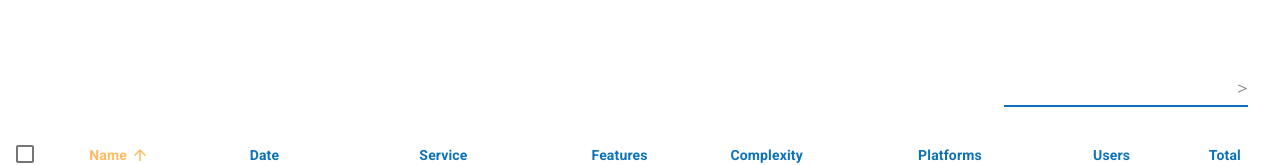
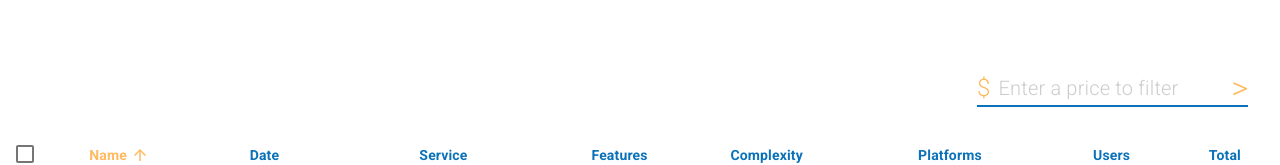
Before and after one commit to JulioAvalos/mui-project-manager, a Next.js app: page / in a window 1280 px wide. Both pictures are taken after a click on the button 1235 px from the left and 403 px from the top of the page. Shown: the part 315-480 px from the top of the page. Built offline with nearby package versions, Linux system fonts and the light colour scheme.

Commit message:
FIltering Total By Range - Continued

```diff
--- a/src/UI/EnhancedTable.js
+++ b/src/UI/EnhancedTable.js
@@ -142,6 +142,14 @@ const useToolbarStyles = makeStyles((theme) => ({
         "&.Mui-focusVisible": {
             backgroundColor: "#fff"
         }
+    },
+    totalFilter: {
+        fontSize: "2rem",
+        color: theme.palette.common.orange,
+    },
+    dollarSign: {
+        fontSize: '1.5rem',
+        color: theme.palette.common.orange
     }
 }));
 
@@ -152,6 +160,7 @@ const EnhancedTableToolbar = (props) => {
     const [anchorEl, setAnchorEl] = React.useState(null);
     const [openMenu, setOpenMenu] = React.useState(false);
     const [totalFilter, setTotalFilter] = React.useState(">");
+    const [filterPrice, setFilterPrice] = React.useState("");
     const [alert, setAlert] = React.useState({
         open: false,
         backgroundColor: '#FF3232',
@@ -189,6 +198,34 @@ const EnhancedTableToolbar = (props) => {
         Array.prototype.push.apply(newRows, ...redo); // overriding values from newRows using redo.
         props.setRows(newRows);
     };
+
+    const handleTotalFilter = (event) => {
+        setFilterPrice(event.target.value);
+
+        if(event.target.value !== "") {
+            const newRows = [...props.rows];
+            newRows.map(row => eval(
+                `${event.target.value} ${totalFilter === "=" ? "===" : totalFilter } ${row.total.slice(1, row.total.length)}`
+                ) ? row.search = true : row.search = false
+            );
+            props.setRows(newRows);
+        } else {
+            const newRows = [...props.rows];
+            newRows.map(row => row.search = true);
+            props.setRows(newRows);
+        }
+    };
+
+    const filterChange = (operator) => {
+        if(filterPrice !== "") {
+            const newRows = [...props.rows];
+            newRows.map(row => eval(
+                `${filterPrice} ${operator === "=" ? "===" : operator } ${row.total.slice(1, row.total.length)}`
+                ) ? row.search = true : row.search = false
+            );
+            props.setRows(newRows);
+        }
+    }
 
     return (
         <Toolbar
@@ -248,23 +285,41 @@ const EnhancedTableToolbar = (props) => {
                 keepMounted
             >
                 <MenuItem classes={{root: classes.menu}}>
-                    <TextField InputProps={{
+                    <TextField
+                        value={filterPrice}
+                        onChange={handleTotalFilter}
+                        placeholder="Enter a price to filter"
+                        InputProps={{
                             type: "number",
+                            startAdornment:
+                            <InputAdornment position="start">
+                                <span className={classes.dollarSign}>$</span>
+                            </InputAdornment>,
                             endAdornment:
-                        <InputAdornment onClick={() =>
+                            <InputAdornment
+                                onClick={() => {
                                     setTotalFilter(
                                         totalFilter === ">"
                                         ? "<"
                                         : totalFilter === "<"
                                         ? "="
                                         : ">"
-                                )
-                            }
-                            position="end" style={{pointer: "click"}}>
+                                    );
+                                    filterChange(
+                                        totalFilter === ">"
+                                        ? "<"
+                                        : totalFilter === "<"
+                                        ? "="
+                                        : ">"
+                                    );
+                                }}
+                                position="end"
+                                style={{cursor: "pointer"}}>
                                 <span className={classes.totalFilter}>
                                     {totalFilter}
                                 </span>
-                    </InputAdornment>}}/>
+                            </InputAdornment>
+                        }}/>
                 </MenuItem>
             </Menu>
         </Toolbar>
```
Lines whose indentation alone changed are shown as unchanged.
